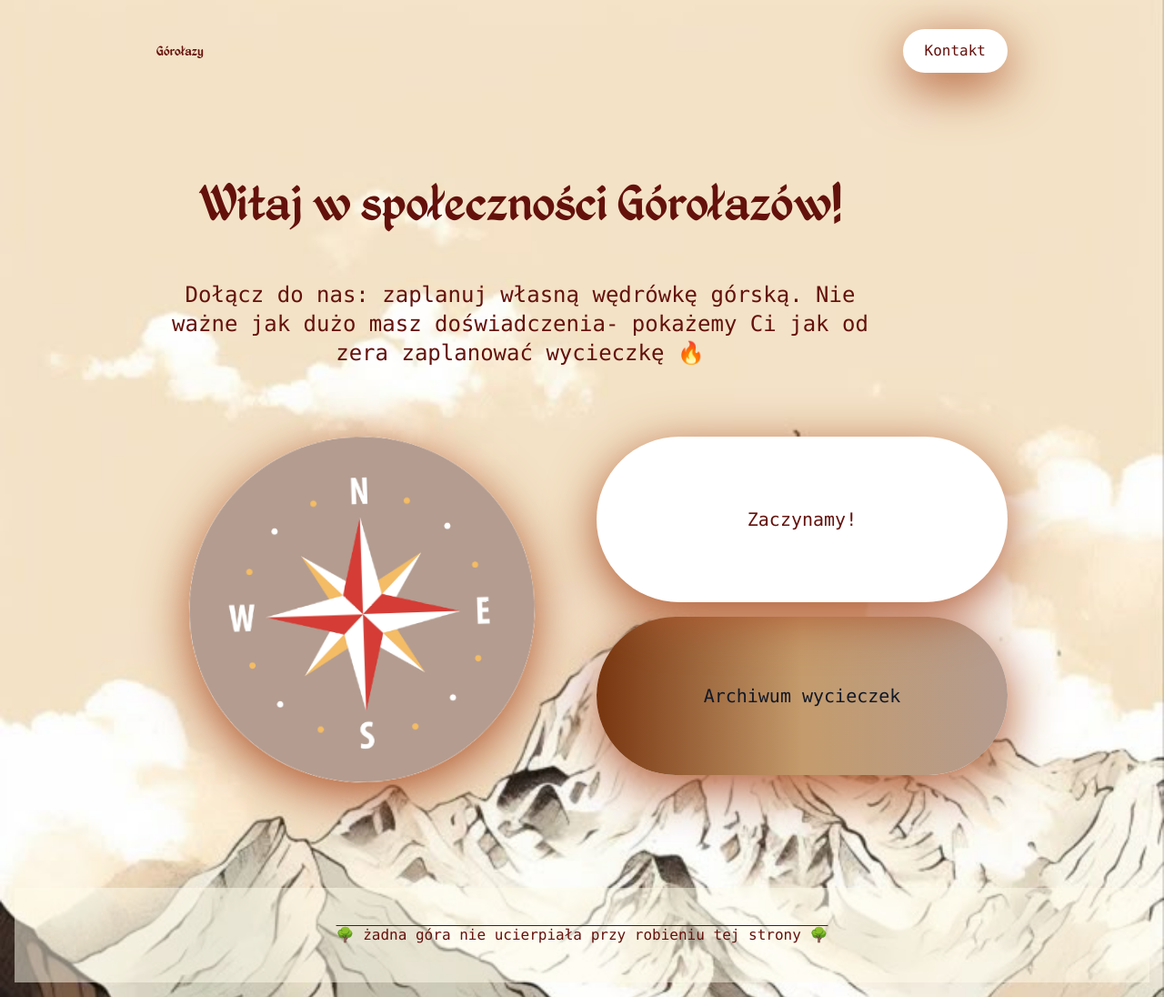
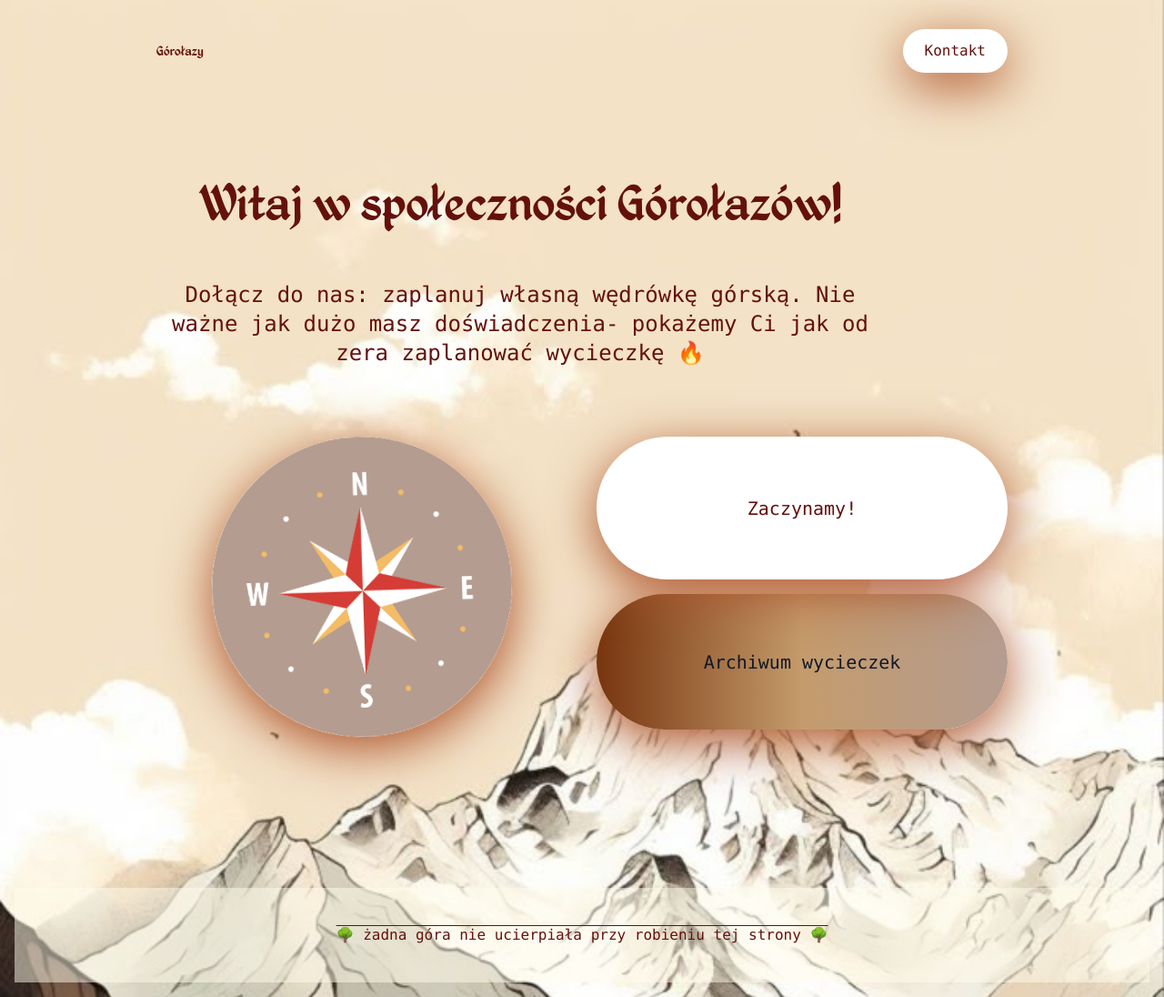
Before and after one commit to kama-pa-go/KGprojects, a Jekyll site: the page index.html, which Jekyll copies as it is, in a window 1280 px wide and 1096 px high. Shown: the whole window at 91% size. Built offline with Jekyll 4.4.1, drawn with Linux system fonts in a browser that asks for light colours.

Commit message:
Your commit message here

```diff
--- a/assets/output.css
+++ b/assets/output.css
@@ -524,12 +524,6 @@
   .w-screen {
     width: 100vw;
   }
-  .max-w-\[120px\] {
-    max-width: 120px;
-  }
-  .max-w-\[130px\] {
-    max-width: 130px;
-  }
   .max-w-\[140px\] {
     max-width: 140px;
   }
@@ -2078,9 +2072,14 @@
       grid-column: span 4 / span 4;
     }
   }
-  .sm\:max-w-\[200px\] {
+  .sm\:w-full {
     @media (width >= 40rem) {
-      max-width: 200px;
+      width: 100%;
+    }
+  }
+  .sm\:max-w-\[210px\] {
+    @media (width >= 40rem) {
+      max-width: 210px;
     }
   }
   .sm\:max-w-\[220px\] {
@@ -2158,14 +2157,14 @@
       line-height: var(--tw-leading, var(--text-xl--line-height));
     }
   }
+  .md\:max-w-\[280px\] {
+    @media (width >= 48rem) {
+      max-width: 280px;
+    }
+  }
   .md\:max-w-\[290px\] {
     @media (width >= 48rem) {
       max-width: 290px;
-    }
-  }
-  .md\:max-w-\[300px\] {
-    @media (width >= 48rem) {
-      max-width: 300px;
     }
   }
   .md\:grid-cols-3 {
@@ -2200,39 +2199,29 @@
       grid-column: span 1 / span 1;
     }
   }
+  .lg\:max-w-\[300px\] {
+    @media (width >= 64rem) {
+      max-width: 300px;
+    }
+  }
   .lg\:max-w-\[330px\] {
     @media (width >= 64rem) {
       max-width: 330px;
     }
   }
-  .lg\:max-w-\[350p\] {
-    @media (width >= 64rem) {
-      max-width: 350p;
-    }
-  }
-  .lg\:max-w-\[350px\] {
-    @media (width >= 64rem) {
-      max-width: 350px;
-    }
-  }
   .lg\:grid-cols-5 {
     @media (width >= 64rem) {
       grid-template-columns: repeat(5, minmax(0, 1fr));
     }
   }
-  .xl\:max-w-\[300px\] {
+  .xl\:max-w-\[330px\] {
     @media (width >= 80rem) {
-      max-width: 300px;
+      max-width: 330px;
     }
   }
   .xl\:max-w-\[380px\] {
     @media (width >= 80rem) {
       max-width: 380px;
-    }
-  }
-  .xl\:max-w-\[400px\] {
-    @media (width >= 80rem) {
-      max-width: 400px;
     }
   }
 }
--- a/index.html
+++ b/index.html
@@ -52,15 +52,15 @@
 
   <div class="grid grid-cols-1 justify-content: space-around justify-items-center sm:grid-cols-2 gap-4 sm:gap-8 py-5">
 
-  <div><img src="assets/images/kompas.jpg" alt="kompas" class="rounded-full orangeShadow animate-wiggle max-w-[140px] sm:max-w-[220px] md:max-w-[290px] lg:max-w-[330px] xl:max-w-[380px]"></div>
+  <div><img src="assets/images/kompas.jpg" alt="kompas" class="rounded-full orangeShadow animate-wiggle max-w-[150px] sm:max-w-[210px] md:max-w-[280px] lg:max-w-[300px] xl:max-w-[330px]"></div>
 
   <div class="grid w-full grid-rows-2 gap-4">
-        <button class="w-full px-6 lightShadow py-3 sm:px-10 dm:px-15 sm:py-4 cursor-pointer rounded-full bg-white orangeShadow"
+        <button class="w-max[200px] sm:w-full px-6 lightShadow py-3 sm:px-10 dm:px-15 sm:py-4 cursor-pointer rounded-full bg-white orangeShadow"
           onclick="window.location.href='https://kama-pa-go.github.io/KGprojects/home.html'">
           <p class=" text-base sm:text-lg md:text-xl">Zaczynamy!</p>
         </button>
 
-  <button class="text-amber-50 w-full px-6 red-yellow-button py-3 sm:px-10 dm:px-15 sm:py-4 cursor-pointer rounded-full orangeShadow font-medium"
+      <button class="w-max[200px] sm:w-full  px-6 red-yellow-button py-3 sm:px-10 dm:px-15 sm:py-4 cursor-pointer rounded-full orangeShadow font-medium text-amber-50"
           onclick="window.location.href='https://kama-pa-go.github.io/KGprojects/galeria.html'">
           <p class="text-base sm:text-lg md:text-xl">Archiwum wycieczek</p>
         </button>
```
Also changed, not shown: _layouts/default1.html (+11 -10 lines).
